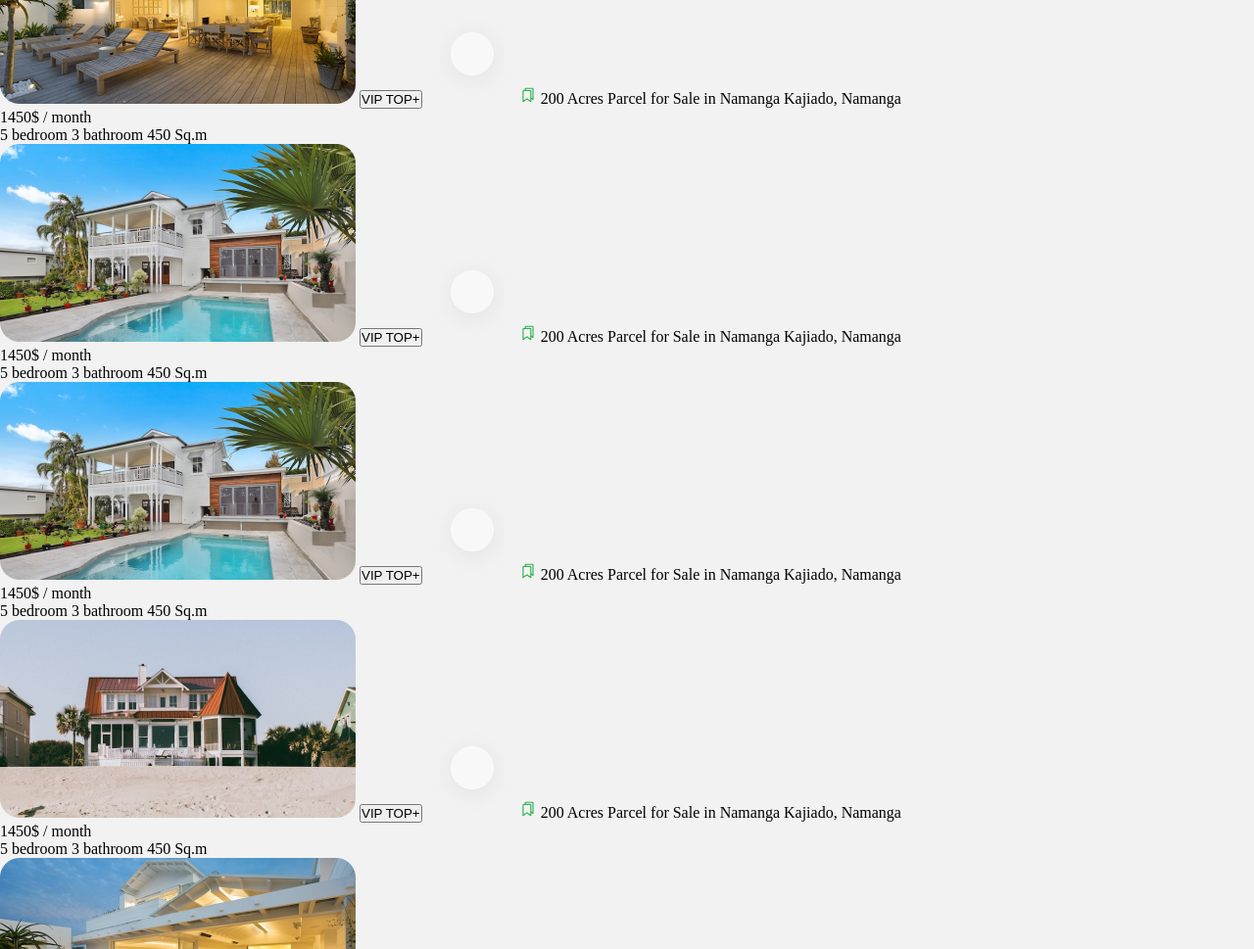
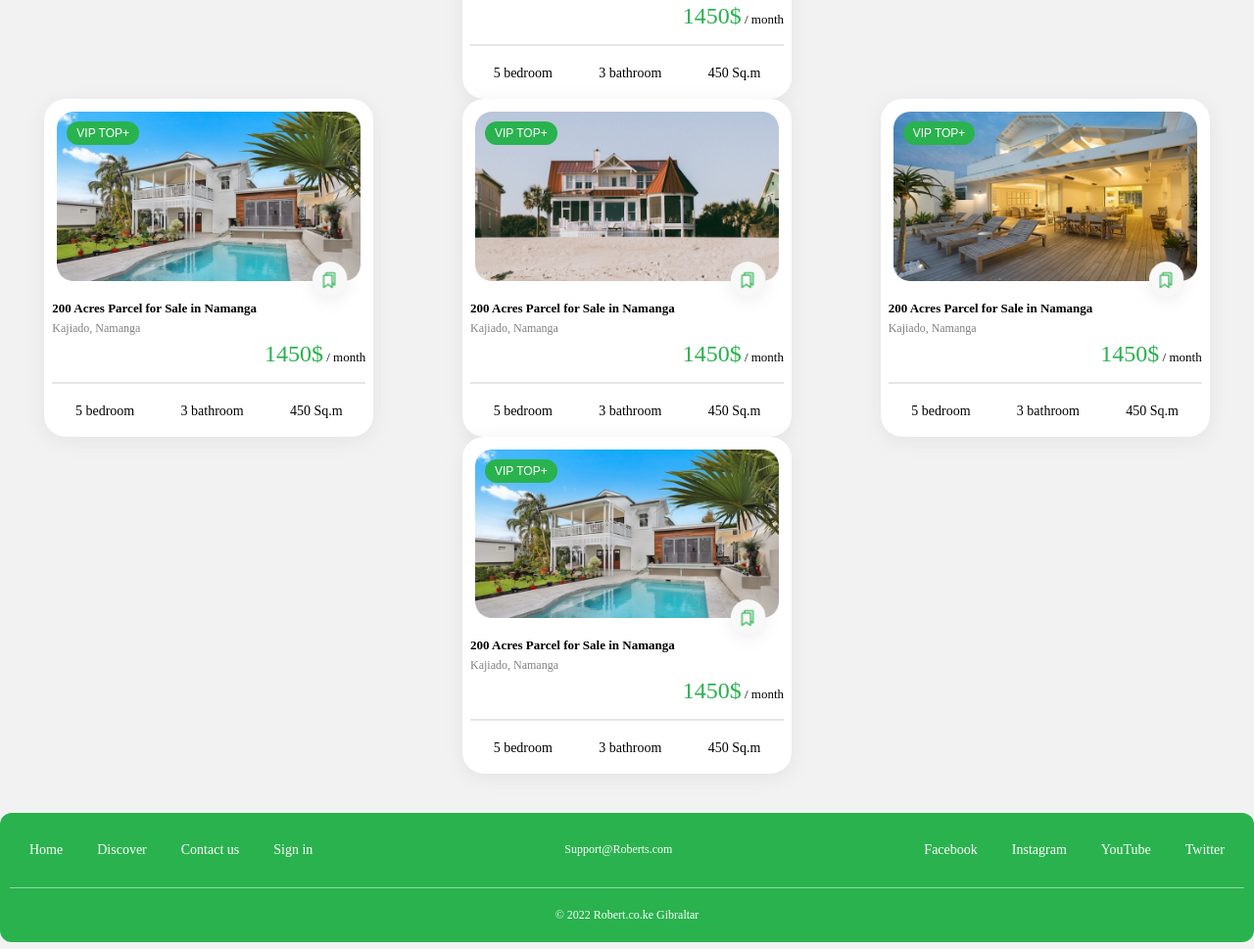
Before and after one commit to MariamLobzhanidze/Mid-term-exam, a plain HTML site: page index.html in a window 1280 px wide. Shown: the part 1511-2480 px from the top of the page at 98% size. Drawn offline with Linux system fonts and the light colour scheme.

Commit message:
first page css content

```diff
--- a/styles.css
+++ b/styles.css
@@ -206,3 +206,167 @@ a{
         font-size: 24px;
     }
 }
+.card-container{
+    max-width: 1400px;
+    margin: 40px auto;
+    gap: 20px;
+}
+.card-container-title{
+    font-size: 18px;
+    font-weight: 700;
+}
+.card-container-wrapper{
+    margin-top: 20px;
+    max-width: 1400px;
+    display: flex;
+    flex-direction: row;
+    justify-content: space-around;
+    flex-wrap: wrap;
+}
+.card-box{
+    max-width: 350px;
+    max-height: 380px;
+    border-radius: 22px;
+    background-color: white;
+    position: relative;
+    display: flex;
+    flex-direction: column;
+    gap: 5px;
+    box-shadow: 0px 4px 18px 0px #C2C2C24D;
+    padding: 8px;
+}
+.card-image{
+    padding: 5px;
+    border-radius: 20px;
+    max-width: 320px;
+}
+.card-button{
+    font-size: 12px;
+    max-width: 76px;
+    max-height: 30px;
+    color: white;
+    padding: 5px 10px 5px 10px;
+    background-color: #29B24E;
+    border-radius: 15px;
+    border: none;
+    position: absolute;
+    top: 23px;
+    left: 23px;
+}
+.card-icon-background{
+    position: absolute;
+    scale: 0.8;
+    top: 140px;
+    right: 0px;
+}
+
+.save-icon{
+    width: 20px;
+    height: 20px;
+    position: absolute;
+    top: 175px;
+    right: 35px;
+    z-index: 1;
+}
+.card-box-title{
+    margin-top: 10px;
+    font-size: 13px;
+    font-weight: 600;
+}
+.card-box-content{
+    font-size: 12px;
+    color: grey;
+}
+.card-price{
+    text-align: end;
+    font-size: 13px;
+}
+.card-house-price{
+    font-size: 24px;
+    color: #29B24E;
+}
+.card-price::after{
+    content: "";
+    display: flex;
+    flex-direction: column;
+    width: 100%;
+    opacity: 50%;
+    height: 2px;
+    background-color: rgb(204, 204, 204);
+    margin: 15px 0px 15px 0px;
+}
+.card-house-capacity{
+    font-size: 14px;
+    display: flex;
+    justify-content: space-around;
+    margin-bottom: 10px;
+}
+@media (max-width:1340px) {
+    .card-container-title{
+        text-align: center;
+    }
+    .card-container-wrapper{
+        margin: 0 auto;
+    }
+}
+footer{
+    background-color: #29B24E;
+    width: 100%;
+    max-height: 250px;
+    border-radius: 12px;
+}
+.footer-container{
+    display: flex;
+    flex-direction: column;
+    max-width: 1400px;
+    max-height: 150px;
+    color: white;
+    margin: 0 auto;
+    padding: 10px;
+}
+.top-footer-box{
+    display: flex;
+    justify-content: space-between;
+    font-size: 12px;
+    padding: 20px;
+}
+.footer-navigation-list-box{
+    display: flex;
+    gap: 35px;
+    font-size: 14px;
+    color: white;
+}
+
+.bottom-footer-box::before{
+    content: "";
+    max-width: 100%;
+    height: 1px;
+    background-color: white;
+    margin: 0px 0px 20px 0px;
+    display: flex;
+    flex-direction: column;
+    opacity: 50%;
+}
+.bottom-footer-box{
+    text-align: center;
+    font-size: 12px;
+    margin: 10px 0px 10px 0px;
+}
+@media (max-width:1000px){
+    .footer-support-text{
+        display: none;
+    }
+}
+@media (max-width:870px){
+    .footer-container{
+        max-height: 300px;
+    }
+    .footer-navigation-list-box{
+        flex-direction: column;
+        gap: 15px;
+        text-align: start;
+    }
+    .social-media-list{
+        text-align: end;
+    }
+}
```
